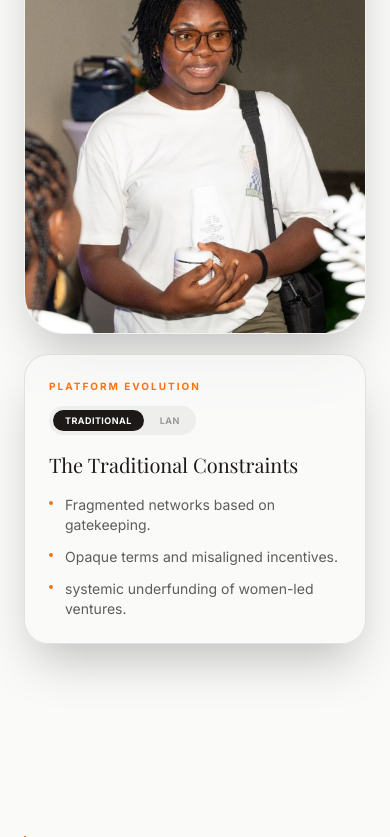
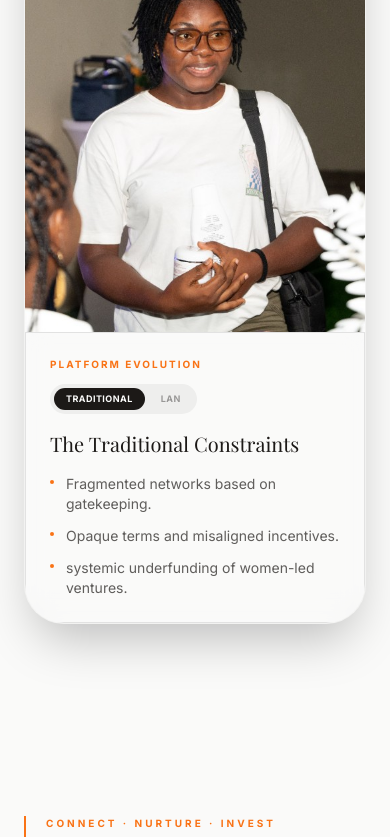
Before and after one commit to aadam-dev/lady-angel, a Next.js app: page /network in a window 390 px wide. Shown: the part 1236-2073 px from the top of the page. Built offline with nearby package versions, Linux system fonts and the light colour scheme; no server answers; a web font is replaced by a local one.

Commit message:
Hero: stack Platform Evolution panel below image on small screens
Use overlay panel on md+; stacked border-top panel on mobile inside the
same rounded frame. Adjust image aspect and gradient visibility by breakpoint.

```diff
--- a/components/sections/hero-fuller.tsx
+++ b/components/sections/hero-fuller.tsx
@@ -114,8 +114,10 @@ export function HeroFuller() {
     return () => clearInterval(timer);
   }, []);
 
-  const panelGlass =
-    "glass rounded-3xl p-6 shadow-2xl";
+  const panelOverlay =
+    "glass rounded-3xl p-6 shadow-2xl absolute bottom-8 left-8 right-8";
+  const panelStacked =
+    "glass border-t border-border/40 p-6";
 
   return (
     <ScrollReveal
@@ -178,20 +180,21 @@ export function HeroFuller() {
 
           {/* Visual Side */}
           <div className="relative">
-            {/* Mobile / tablet: full-bleed photo, card below. Desktop: overlay unchanged. */}
-            <div className="relative z-10 overflow-hidden rounded-[2.5rem] border border-border/40 shadow-2xl aspect-[4/5] max-lg:aspect-[3/4]">
+            <div className="relative z-10 flex flex-col overflow-hidden rounded-[2.5rem] border border-border/40 shadow-2xl md:block md:aspect-[4/5]">
+              <div className="relative aspect-[3/4] w-full shrink-0 md:absolute md:inset-0 md:z-0 md:aspect-auto md:h-full md:min-h-0">
                 <Image
                   src="/network-platform-evolution.jpg"
                   alt="Lady Angel Network member speaking at a LAN event"
                   fill
-                sizes="(min-width: 1280px) 38vw, (min-width: 1024px) 42vw, 100vw"
+                  sizes="(min-width: 1280px) 38vw, (min-width: 768px) 42vw, 100vw"
                   quality={90}
                   className="object-cover object-center"
                   priority
                 />
+              </div>
 
               <div
-                className={`pointer-events-none absolute inset-0 bg-gradient-to-t from-background/20 via-transparent to-transparent max-lg:hidden`}
+                className="pointer-events-none absolute inset-0 z-[1] hidden bg-gradient-to-t from-background/20 via-transparent to-transparent md:block"
                 aria-hidden
               />
 
@@ -199,16 +202,16 @@ export function HeroFuller() {
                 mode={mode}
                 setMode={setMode}
                 active={active}
-                className={`${panelGlass} absolute bottom-8 left-8 right-8 hidden lg:block`}
+                className={`${panelStacked} relative z-[2] md:hidden`}
               />
-            </div>
 
               <PlatformEvolutionPanel
                 mode={mode}
                 setMode={setMode}
                 active={active}
-              className={`${panelGlass} relative z-10 mt-5 lg:hidden`}
+                className={`${panelOverlay} z-[2] hidden md:block`}
               />
+            </div>
 
             {/* Decorative elements */}
             <div className="absolute -right-12 -top-12 -z-10 h-64 w-64 rounded-full bg-primary/10 blur-3xl" />
```
Lines whose indentation alone changed are shown as unchanged.
